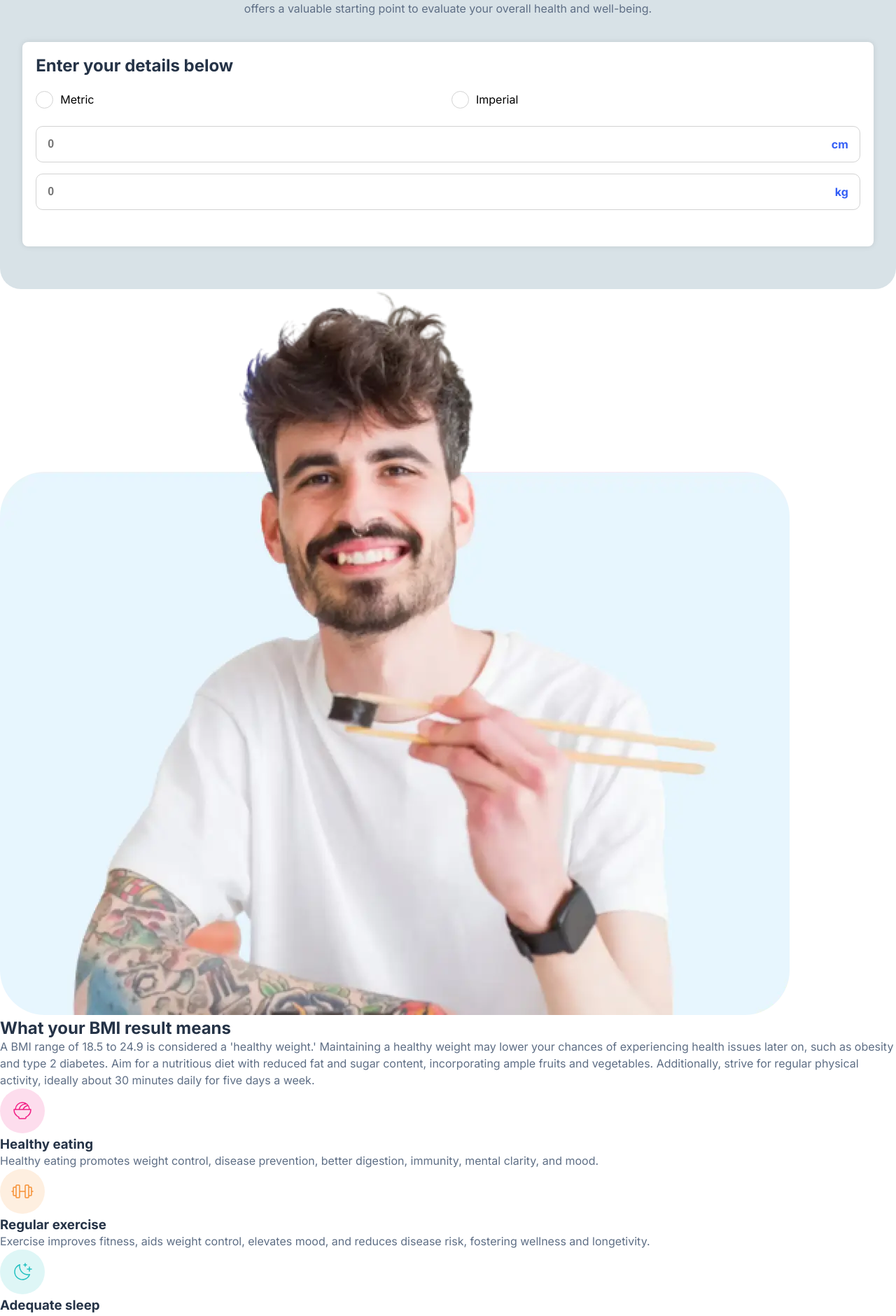
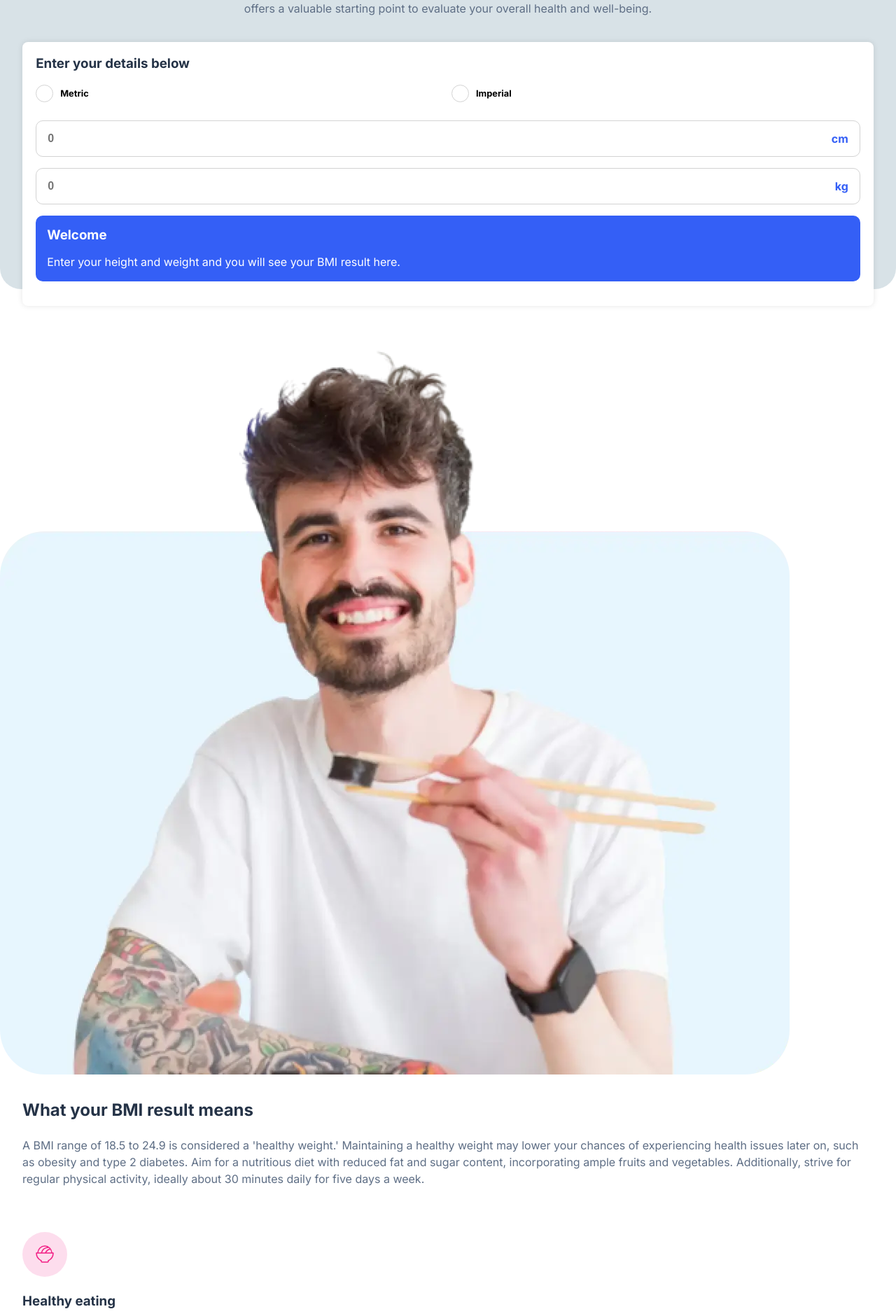
Before and after one commit to sammyodiagbe/bmicalculator, a React (Create React App) app: page / in a window 1280 px wide. Shown: the part 227-2107 px from the top of the page at 70% size. Built offline with nearby package versions, Linux system fonts and the light colour scheme.

Commit message:
styling it all up

```diff
--- a/src/App.js
+++ b/src/App.js
@@ -29,7 +29,7 @@ function App() {
           </div>
           <div className="form-container">
             <form className="form">
-              <h2 className="title">Enter your details below</h2>
+              <h3 className="title">Enter your details below</h3>
               <div className="unit-container">
                 <label className="input-label" htmlFor="metric">
                   <input type="radio" id="metric" name="unit" hidden />
@@ -56,6 +56,13 @@ function App() {
                     <input placeholder="0" type="number" name="kg" />
                     <span className="unit">kg</span>
                   </div>
+                  <div className="result-container">
+                    <h3>Welcome</h3>
+                    <p>
+                      Enter your height and weight and you will see your BMI
+                      result here.
+                    </p>
+                  </div>
                 </div>
               ) : (
                 <div className="inputs-container imperial">
@@ -74,6 +81,13 @@ function App() {
                   <div className="input-container">
                     <input placeholder="0" type="number" name="kg" />
                     <span className="unit">kg</span>
+                  </div>
+                  <div className="result-container">
+                    <h3>Welcome</h3>
+                    <p>
+                      Enter your height and weight and you will see your BMI
+                      result here.
+                    </p>
                   </div>
                 </div>
               )}
--- a/src/styles/app.css
+++ b/src/styles/app.css
@@ -35,7 +35,7 @@ div.App header div.form-container {
   border-radius: 8px;
   box-shadow: 0px 0px 8px rgba(0, 0, 0, 0.1);
 }
-div.App header div.form-container form h2.title {
+div.App header div.form-container form h3.title {
   margin-bottom: 0.5em;
 }
 div.App header div.form-container form div.unit-container {
@@ -48,6 +48,8 @@ div.App header div.form-container form div.unit-container {
 div.App header div.form-container form div.unit-container label.input-label {
   display: inline-flex;
   align-items: center;
+  font-weight: bold;
+  font-size: 0.8em;
 }
 div.App header div.form-container form div.unit-container label.input-label input {
   visibility: hidden;
@@ -84,6 +86,18 @@ div.App header div.form-container form div.unit-container label.input-label span
 div.App header div.form-container form div.inputs-container {
   padding: 1em 0;
 }
+div.App header div.form-container form div.inputs-container div.result-container {
+  padding: 1em;
+  background: #345ff6;
+  border-radius: 10px;
+}
+div.App header div.form-container form div.inputs-container div.result-container h3 {
+  margin-bottom: 0.8em;
+}
+div.App header div.form-container form div.inputs-container div.result-container h3,
+div.App header div.form-container form div.inputs-container div.result-container p {
+  color: #fff;
+}
 div.App header div.form-container form div.inputs-container div.input-container {
   display: grid;
   grid-template-columns: 1fr max-content;
@@ -105,4 +119,21 @@ div.App header div.form-container form div.inputs-container div.input-container
   font-size: 1em;
   font-weight: bold;
   display: inline-block;
+}
+div.App section.result-meaning aside.write-up {
+  padding: 2em;
+}
+div.App section.tips {
+  padding: 2em;
+  display: grid;
+  grid-template-columns: 1fr;
+  row-gap: 2em;
+}
+div.App section.tips div.tip h3 {
+  margin: 1em 0;
+}
+div.App section.limitations {
+  padding: 2em;
+  display: grid;
+  row-gap: 2em;
 }/*# sourceMappingURL=app.css.map */
--- a/src/styles/app.scss
+++ b/src/styles/app.scss
@@ -39,7 +39,7 @@ div.App {
       border-radius: 8px;
       box-shadow: 0px 0px 8px rgba(0, 0, 0, 0.1);
       form {
-        h2.title {
+        h3.title {
           margin-bottom: 0.5em;
         }
 
@@ -51,6 +51,8 @@ div.App {
           label.input-label {
             display: inline-flex;
             align-items: center;
+            font-weight: bold;
+            font-size: 0.8em;
             input {
               visibility: hidden;
               &:checked + span.custom-radio {
@@ -89,6 +91,18 @@ div.App {
 
         div.inputs-container {
           padding: 1em 0;
+          div.result-container {
+            padding: 1em;
+            background: $calltoaction;
+            border-radius: $input-radius;
+            h3 {
+              margin-bottom: 0.8em;
+            }
+            h3,
+            p {
+              color: #fff;
+            }
+          }
           div.input-container {
             display: grid;
             grid-template-columns: 1fr max-content;
@@ -118,4 +132,28 @@ div.App {
       }
     }
   }
+
+  section.result-meaning {
+    aside.write-up {
+      padding: 2em;
+    }
+  }
+
+  section.tips {
+    padding: 2em;
+    display: grid;
+    grid-template-columns: 1fr;
+    row-gap: 2em;
+    div.tip {
+      h3 {
+        margin: 1em 0;
+      }
+    }
+  }
+
+  section.limitations {
+    padding: 2em;
+    display: grid;
+    row-gap: 2em;
+  }
 }
--- a/src/styles/index.css
+++ b/src/styles/index.css
@@ -20,7 +20,12 @@ h3 {
   color: #253347;
 }
 
+h2.title {
+  margin-bottom: 1em;
+}
+
 p {
   color: #5e6e85;
   line-height: 1.5em;
+  font-weight: 300;
 }/*# sourceMappingURL=index.css.map */
--- a/src/styles/index.scss
+++ b/src/styles/index.scss
@@ -21,7 +21,12 @@ h3 {
   color: #253347;
 }
 
+h2.title {
+  margin-bottom: 1em;
+}
+
 p {
   color: #5e6e85;
   line-height: 1.5em;
+  font-weight: 300;
 }
```
Also changed, not shown: 2 other files (tests, documents, lock files or other folders).
